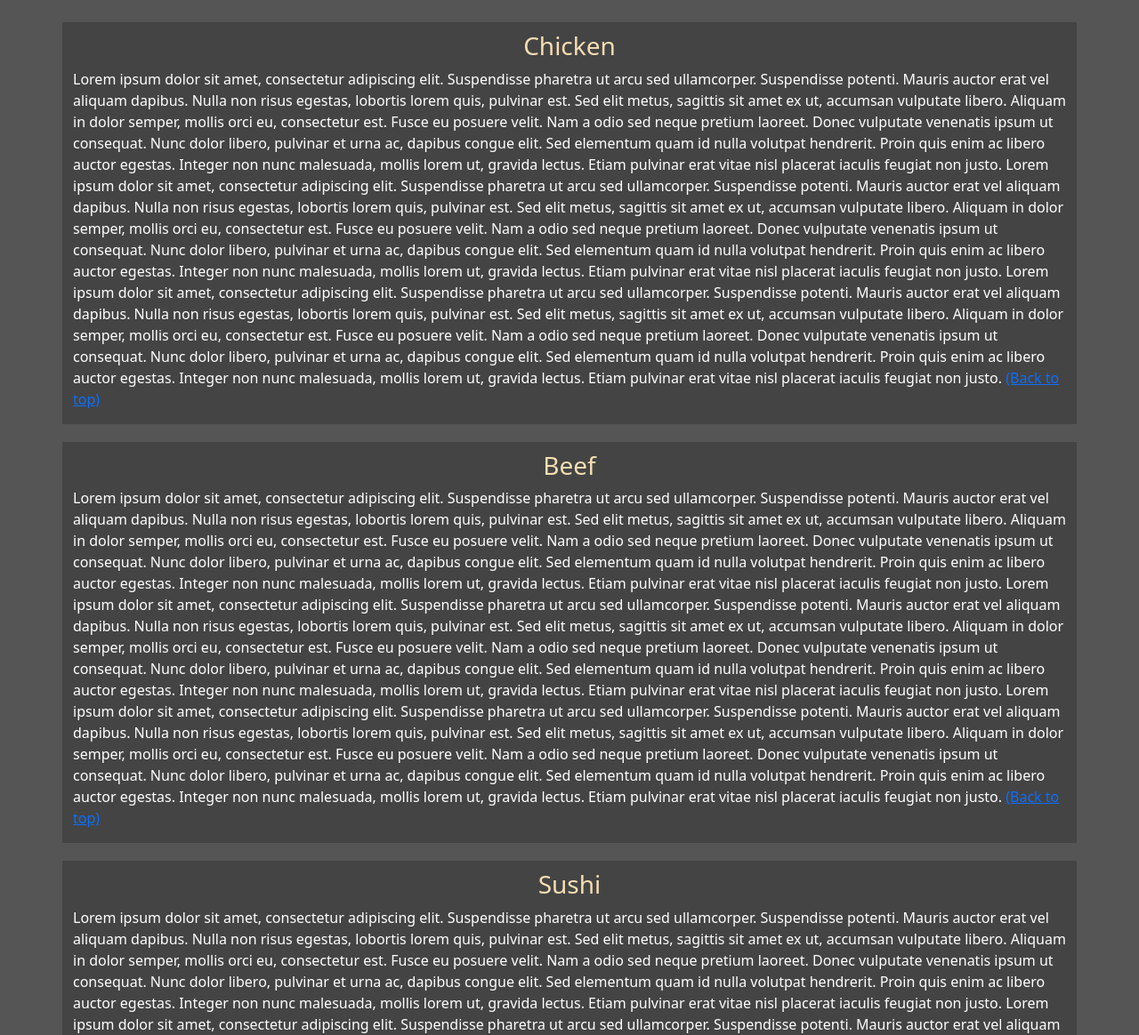
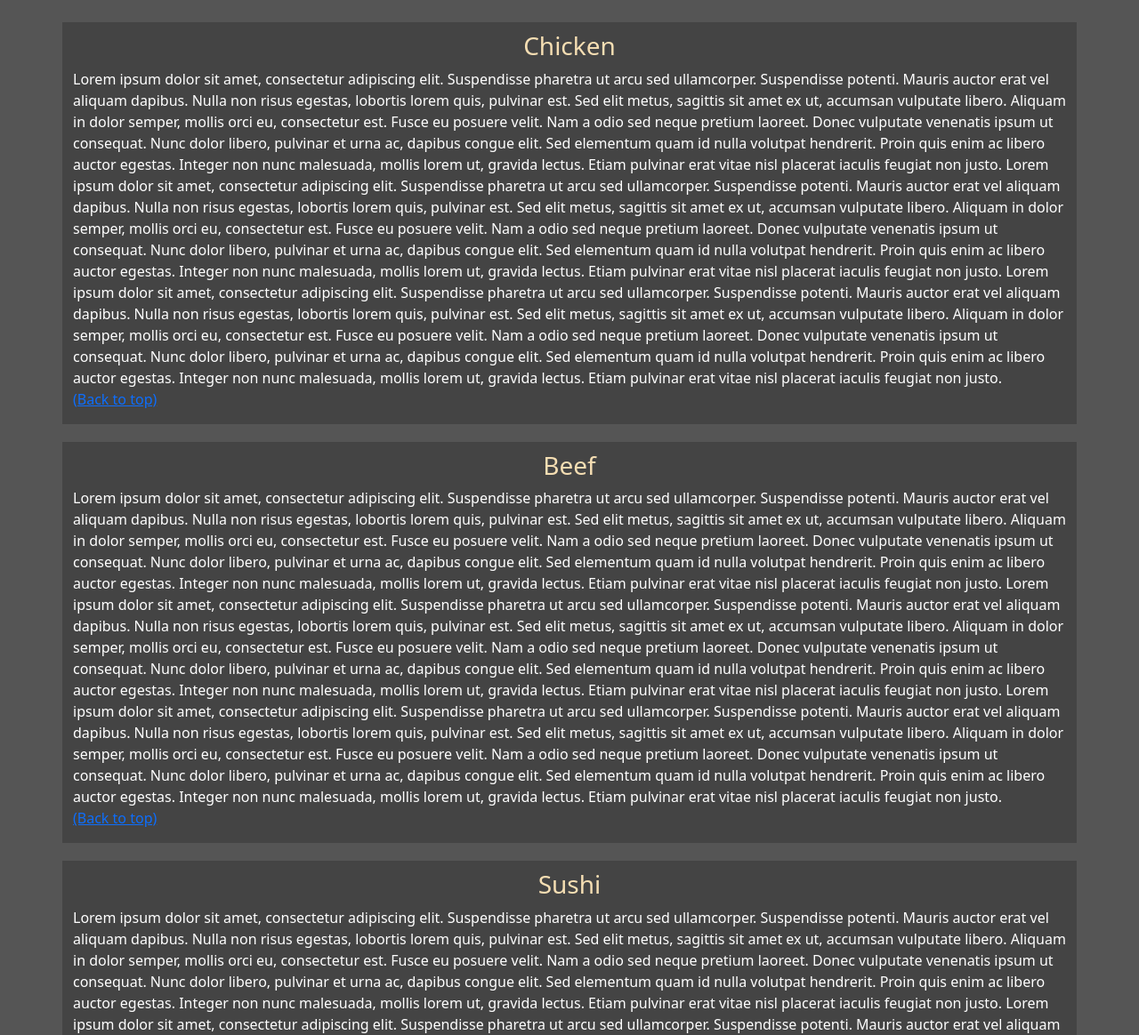
Before and after one commit to Abhishek-Kumar08/module3-solution, a plain HTML site: page index.html in a window 1280 px wide. Shown: the part 137-1301 px from the top of the page at 89% size. Drawn offline with nearby package versions, Linux system fonts and the light colour scheme.

Commit message:
Final commit

```diff
--- a/index.html
+++ b/index.html
@@ -75,7 +75,7 @@
                     ipsum ut consequat. Nunc dolor libero, pulvinar et urna ac, dapibus congue elit. Sed
                     elementum quam id nulla volutpat hendrerit. Proin quis enim ac libero auctor egestas.
                     Integer non nunc malesuada, mollis lorem ut, gravida lectus. Etiam pulvinar erat vitae
-                    nisl placerat iaculis feugiat non justo.
+                    nisl placerat iaculis feugiat non justo.<br>
                     <a href="#">(Back to top)</a>
                 </p>
             </section>
@@ -110,7 +110,7 @@
                     ipsum ut consequat. Nunc dolor libero, pulvinar et urna ac, dapibus congue elit. Sed
                     elementum quam id nulla volutpat hendrerit. Proin quis enim ac libero auctor egestas.
                     Integer non nunc malesuada, mollis lorem ut, gravida lectus. Etiam pulvinar erat vitae
-                    nisl placerat iaculis feugiat non justo.
+                    nisl placerat iaculis feugiat non justo.<br>
                     <a href="#">(Back to top)</a>
                 </p>
             </section>
@@ -145,7 +145,7 @@
                     ipsum ut consequat. Nunc dolor libero, pulvinar et urna ac, dapibus congue elit. Sed
                     elementum quam id nulla volutpat hendrerit. Proin quis enim ac libero auctor egestas.
                     Integer non nunc malesuada, mollis lorem ut, gravida lectus. Etiam pulvinar erat vitae
-                    nisl placerat iaculis feugiat non justo.
+                    nisl placerat iaculis feugiat non justo.<br>
                     <a href="#">(Back to top)</a>
                 </p>
             </section>
```
